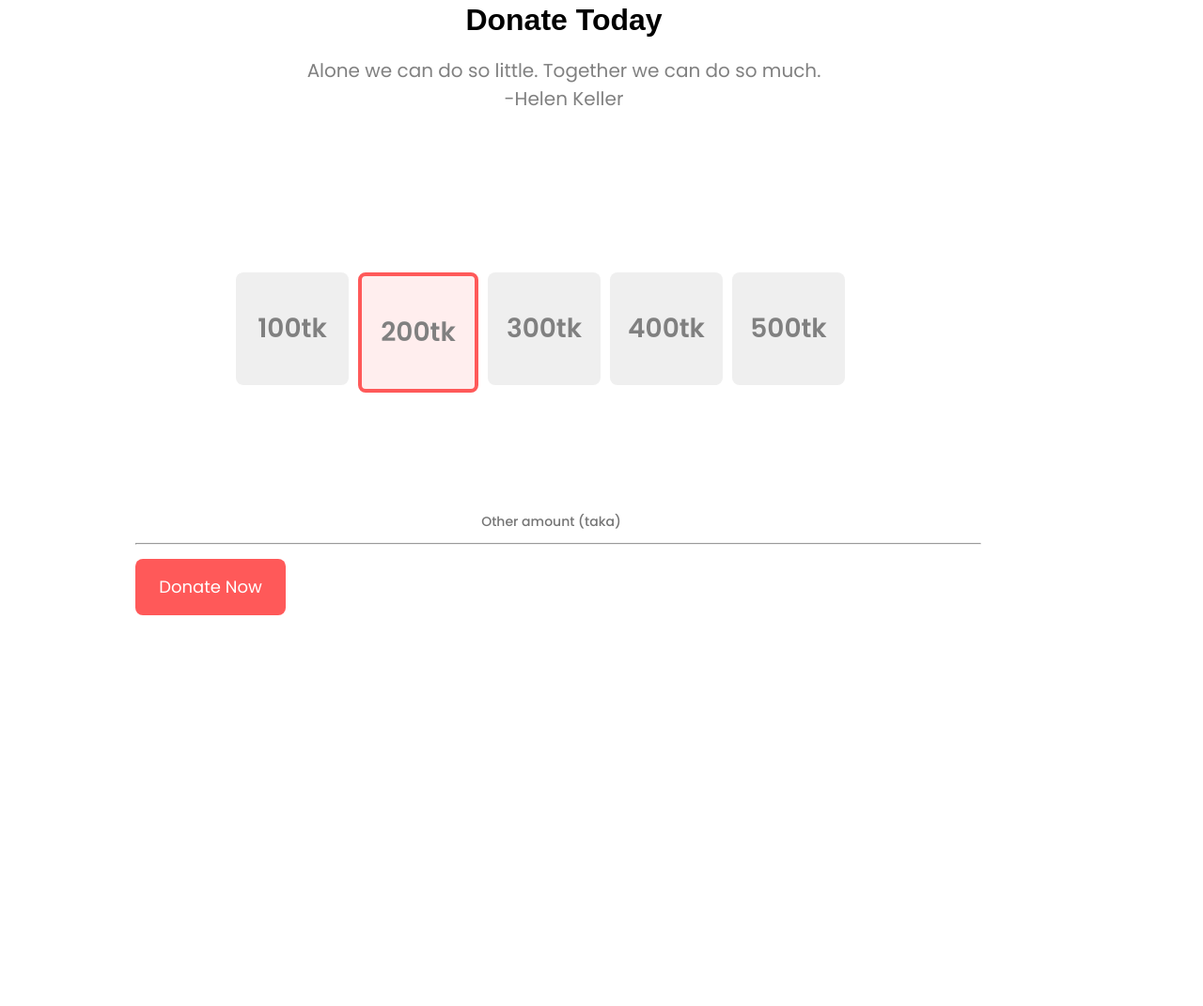
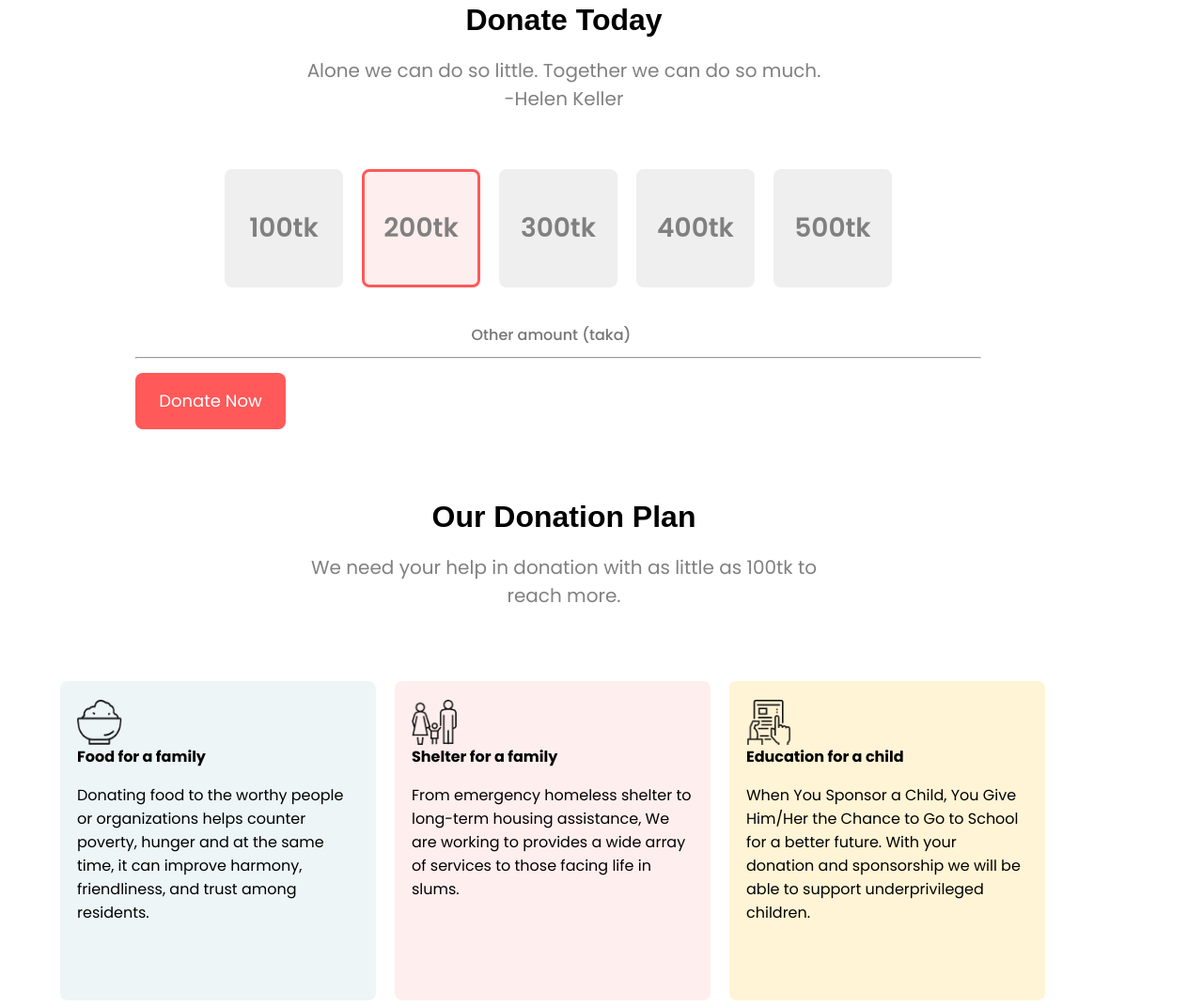
Before and after one commit to kavedweller/CWD-b6-Submission-1, a plain HTML site: page index.html in a window 1280 px wide. Shown: the part 672-1743 px from the top of the page at 94% size. Before the commit the page ends 1327 px from the top, so only its background shows below. Drawn offline with Linux system fonts and the light colour scheme.

Commit message:
Checkpoint: Donation Plans

```diff
--- a/index.html
+++ b/index.html
@@ -32,8 +32,8 @@
         <!-- text-on-top container ends -->
         <div class="middle-container">
             <div class="top-texts-container">
-                <div class="donate-today-title">Donate Today</div>
-                <div class="donate-today-text">
+                <div class="donate-text-title">Donate Today</div>
+                <div class="donate-text">
                     <p>Alone we can do so little. Together we can do so much. <br>-Helen Keller</p>
                 </div>
             </div>
@@ -49,7 +49,7 @@
                 <div class="donate-fixed-amount">500tk</div>
             </div>
             <div class="donate-amount-div">
-                <div class="enter-amount">
+                <div>
                     <input type="number" id="amount" name="" placeholder="Other amount (taka)"><br>
                     <hr>
                 </div>
@@ -61,6 +61,52 @@
             </div>
         </div>
 
+        <!-- Donation plan -->
+        <div class="middle-container">
+            <div class="top-texts-container">
+                <div class="donate-text-title">Our Donation Plan</div>
+                <div class="donate-text">
+                    <p>We need your help in donation with as little as 100tk to reach more.</p>
+                </div>
+            </div>
+        </div>
+
+        <!-- Donatopn plan cards -->
+        <div class="card-container">
+            <div class="card-food">
+                <img class="card-icons" src="./images/food.png">
+                <div>
+                    <div class="card-title">Food for a family</div>
+                    <p class="card-texts">
+                        Donating food to the worthy people or organizations helps counter poverty, hunger and at the
+                        same time, it can improve harmony, friendliness, and trust among residents.
+                    </p>
+                </div>
+            </div>
+            <div class="card-shelter">
+                <img class="card-icons" src="./images/shelter.png">
+                <div>
+                    <div class=card-title>Shelter for a family</div>
+                    <p class="card-texts">
+                        From emergency homeless shelter to long-term housing assistance, We are working to provides a
+                        wide array of services to those facing life in slums.
+                    </p>
+                </div>
+            </div>
+            <div class="card-education">
+                <img class="card-icons" src="./images/Frame-1.png">
+                <div>
+                    <div class="card-title">Education for a child</div>
+                    <p class="card-texts">
+                        When You Sponsor a Child, You Give Him/Her the Chance to Go to School for a better future. With
+                        your donation and
+                        sponsorship we will be able to support underprivileged children.
+                    </p>
+                </div>
+            </div>
+        </div>
+
+
     </div>
 
 </body>
--- a/style.css
+++ b/style.css
@@ -70,14 +70,14 @@ body {
     padding-top: 75px;
 }
 
-.donate-today-title {
+.donate-text-title {
     font-family: Arial, Helvetica, sans-serif;
     font-weight: 700;
     font-size: 32px;
     text-align: center;
 }
 
-.donate-today-text {
+.donate-text {
     max-width: 65%;
     color: gray;
     font-family: 'Poppins', sans-serif;
@@ -92,7 +92,7 @@ body {
 }
 
 .donate-fixed-amount-div {
-    margin: 10%;
+    margin-left: 12%;
     padding-top: 30px;
     justify-content: center;
     align-items: stretch;
@@ -104,20 +104,22 @@ body {
     text-align: center;
     background-color: rgb(239, 239, 239);
     font-family: 'Poppins', sans-serif;
-    color: gray;
+    color: grey;
     font-size: 28px;
     font-weight: 600;
     border-radius: 8px;
     line-height: 120px;
     height: 120px;
     min-width: 120px;
-    margin-left: 10px;
+    margin: 10px;
     cursor: pointer;
+    border: 3px solid;
+    border-color: rgb(239, 239, 239);
 }
 
 .donate-fixed-amount-selected {
     background-color: #ffeeee;
-    border: 4px solid;
+    border: 3px solid;
     border-color: rgb(255, 89, 89);
 }
 
@@ -125,13 +127,14 @@ body {
     font-family: 'Poppins', sans-serif;
     font-size: 20px;
     text-align: center;
+    padding-top: 2%;
     margin-left: 12%;
     width: 900px;
 }
 
 input[type=number] {
     font-family: 'Poppins', sans-serif;
-    font-size: 14px;
+    font-size: 16px;
     color: lightgray;
     font-weight: 500;
     text-align: center;
@@ -140,3 +143,67 @@ input[type=number] {
     border: 0px;
     border-radius: 4px;
 }
+
+/* Donation Plan Cards */
+
+.card-container {
+
+    align-items: center;
+    display: flex;
+    height: 352px;
+    margin-left: 5%;
+    margin-top: 50px;
+    min-width: 1128px;
+}
+
+.card-food {
+    align-items: flex-start;
+    background-color: #4f9da61a;
+    border-radius: 8px;
+    display: flex;
+    flex-direction: column;
+    min-height: 300px;
+    padding: 20px 18px;
+    width: 300px;
+}
+
+.card-shelter {
+    align-items: flex-start;
+    background-color: #ff59591a;
+    border-radius: 8px;
+    display: flex;
+    flex-direction: column;
+    margin-left: 20px;
+    min-height: 300px;
+    padding: 20px 18px;
+    width: 300px;
+}
+
+.card-education {
+    align-items: flex-start;
+    background-color: rgb(255, 244, 213);
+    border-radius: 8px;
+    display: flex;
+    flex-direction: column;
+    margin-left: 20px;
+    min-height: 300px;
+    padding: 20px 18px;
+    width: 300px;
+}
+
+.card-icons {
+    height: 48px;
+    width: 48px;
+}
+
+.card-title {
+    font-family: 'Poppins', sans-serif;
+    font-size: 16px;
+    font-weight: 700;
+}
+
+.card-texts {
+    font-family: 'Poppins', sans-serif;
+    font-size: 16px;
+    font-weight: 400;
+}
```
Also changed, not shown: images/Frame-1.png (added), images/food.png (added), images/shelter.png (added).
